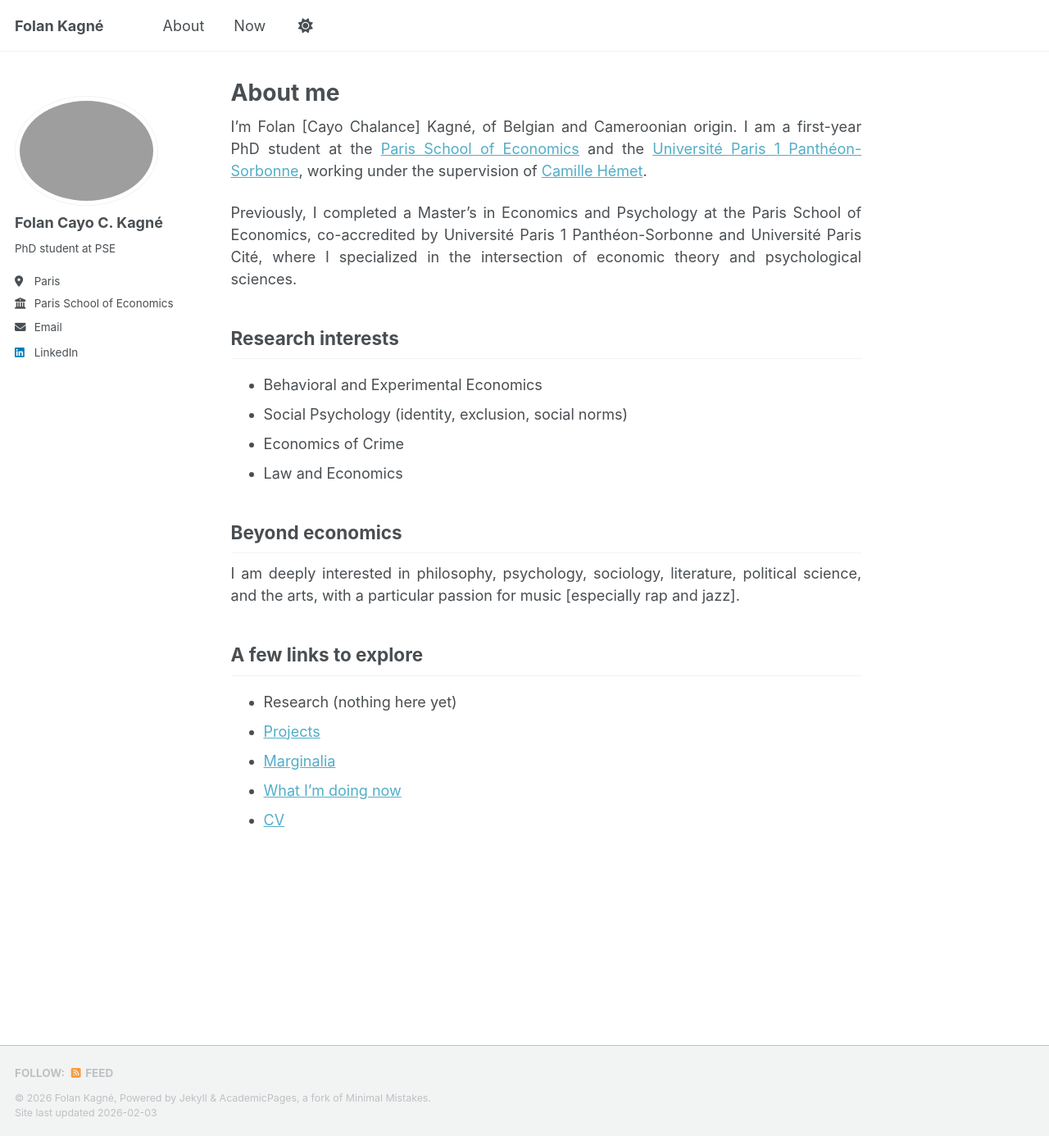
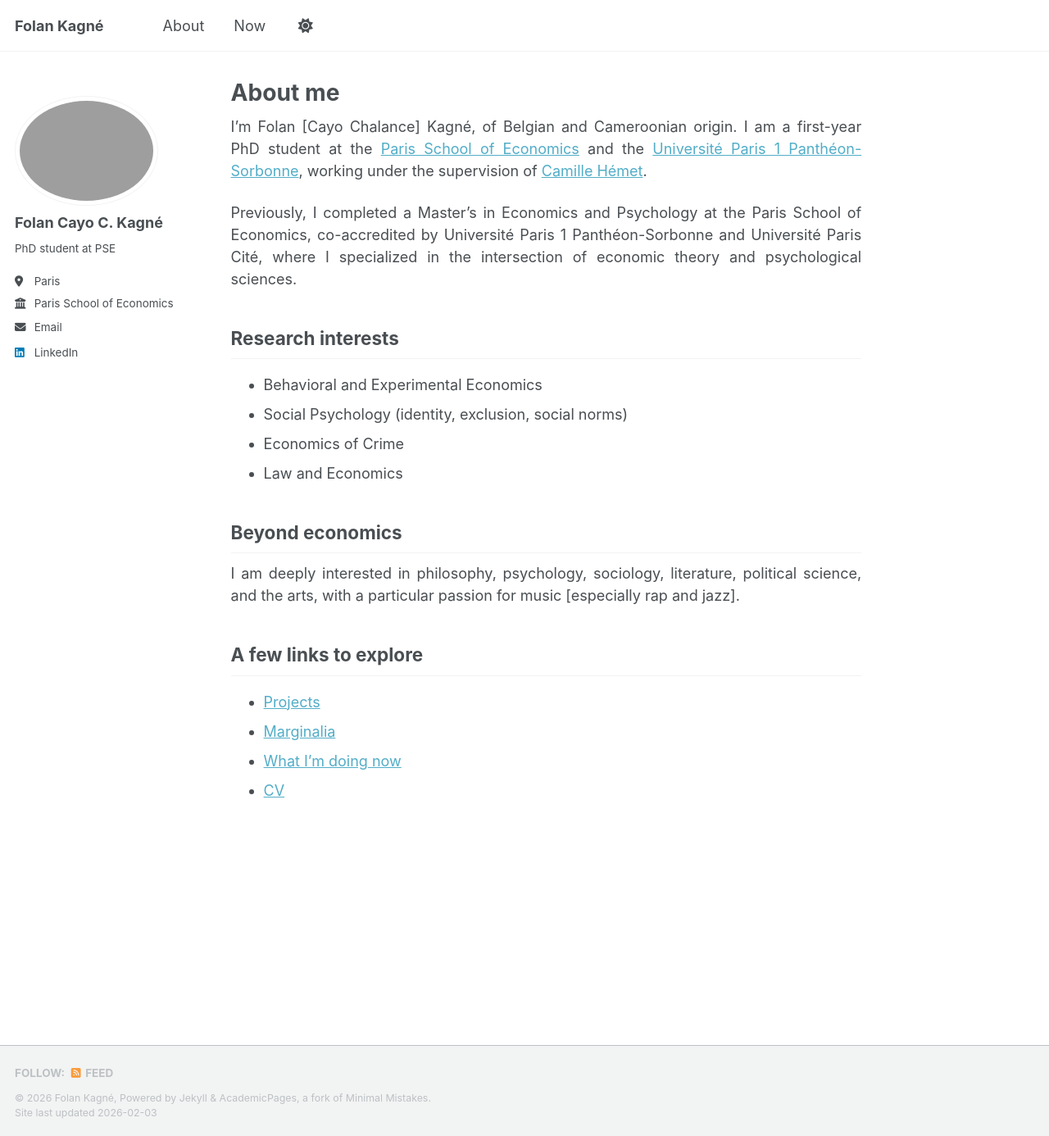
Before and after one commit to folankagne/folankagne.github.io, a Jekyll site: the page built from _pages/about.md, in a window 1280 px wide and 1386 px high. Shown: the whole window at 82% size. Built offline with Jekyll 4.4.1, drawn with Linux system fonts in a browser that asks for light colours; a script that is not in the unit is left out.

Commit message:
Update about.md

```diff
--- a/_pages/about.md
+++ b/_pages/about.md
@@ -31,7 +31,8 @@ Previously, I completed a Master’s in Economics and Psychology at the Paris Sc
 I am deeply interested in philosophy, psychology, sociology, literature, political science, and the arts, with a particular passion for music [especially rap and jazz].
 
 ## A few links to explore
-- Research (nothing here yet)
+<!-- - Research (nothing here yet)
+-->
 - [Projects](/research/)
 - [Marginalia](/year-archive/)
 - [What I’m doing now](/now/)
```
